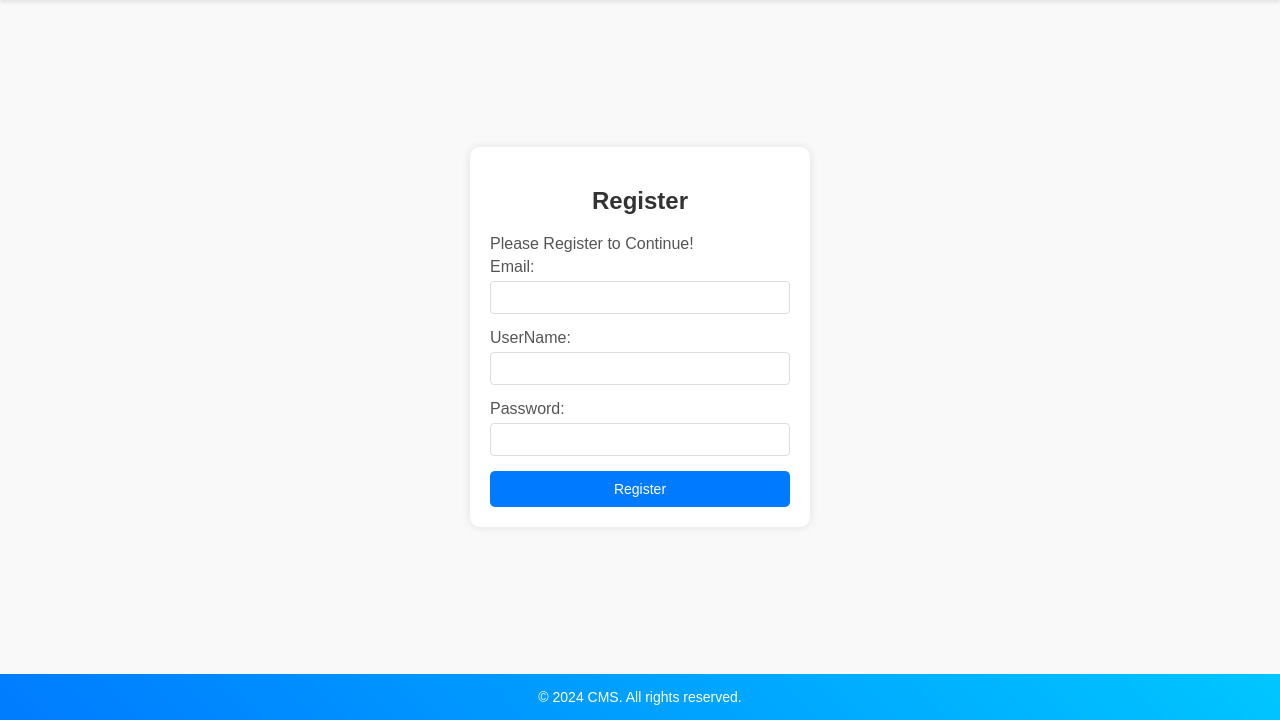
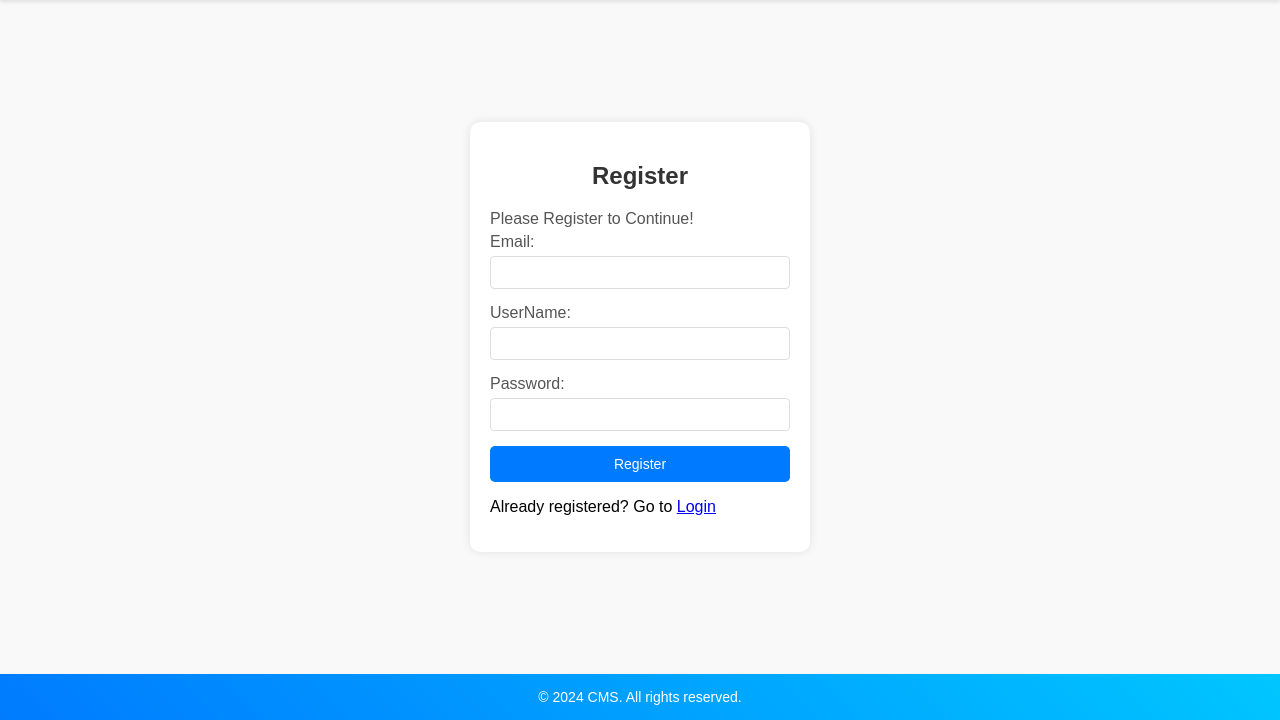
Before and after one commit to lilbp221/ContentMS_SSR_NODEJS, a Node server app: page /register in a window 1280 px wide. Shown: the part 80-800 px from the top of the page. Run offline with Node 20, Linux system fonts and the light colour scheme; some libraries are stand-ins or nearby versions.

Commit message:
UI Updated

```diff
--- a/views/login.ejs
+++ b/views/login.ejs
@@ -45,6 +45,8 @@
           <div>
             <button type="submit">Login</button>
           </div>
+          <p>Not registered? Go to  <a href="/register">Register</a></p>
+
         </form>
       </div>
     </div>
--- a/views/register.ejs
+++ b/views/register.ejs
@@ -44,6 +44,9 @@
                 <div>
                     <button type="submit">Register</button>
                 </div>
+                 <p>Already registered? Go to  <a href="/login">Login</a></p>
+
+
             </form>
         </div>
     </div>
```
